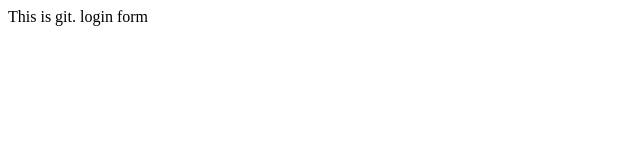
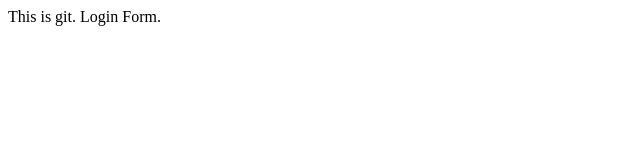
Before and after one commit to tvb1996/homework, a plain HTML site: page index.html in a window 1280 px wide. Shown: the full height of the page, 0-640 px from the left. Drawn offline with Linux system fonts and the light colour scheme.

Commit message:
modify index.htnl

```diff
--- a/index.html
+++ b/index.html
@@ -7,6 +7,6 @@
 	</head>
 	<body>
 		This is git.
-		login form
+		Login Form.
 	</body>
 </html>
```
